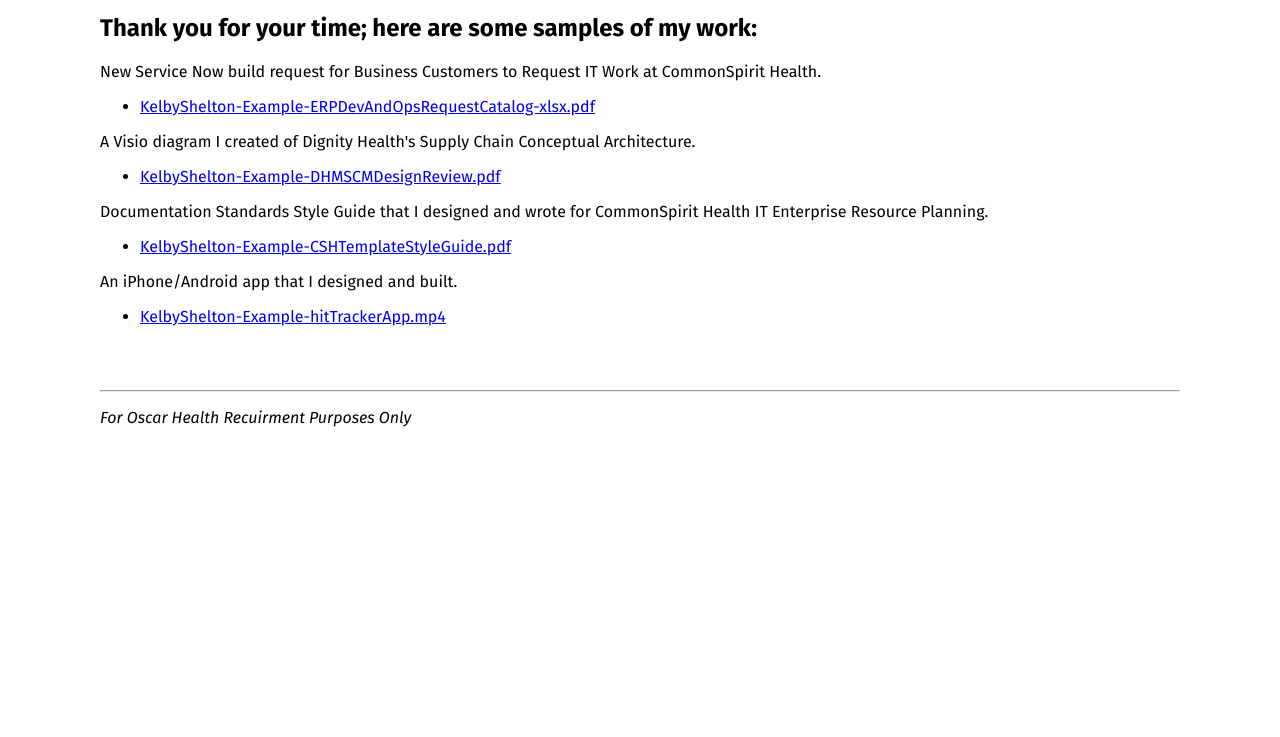
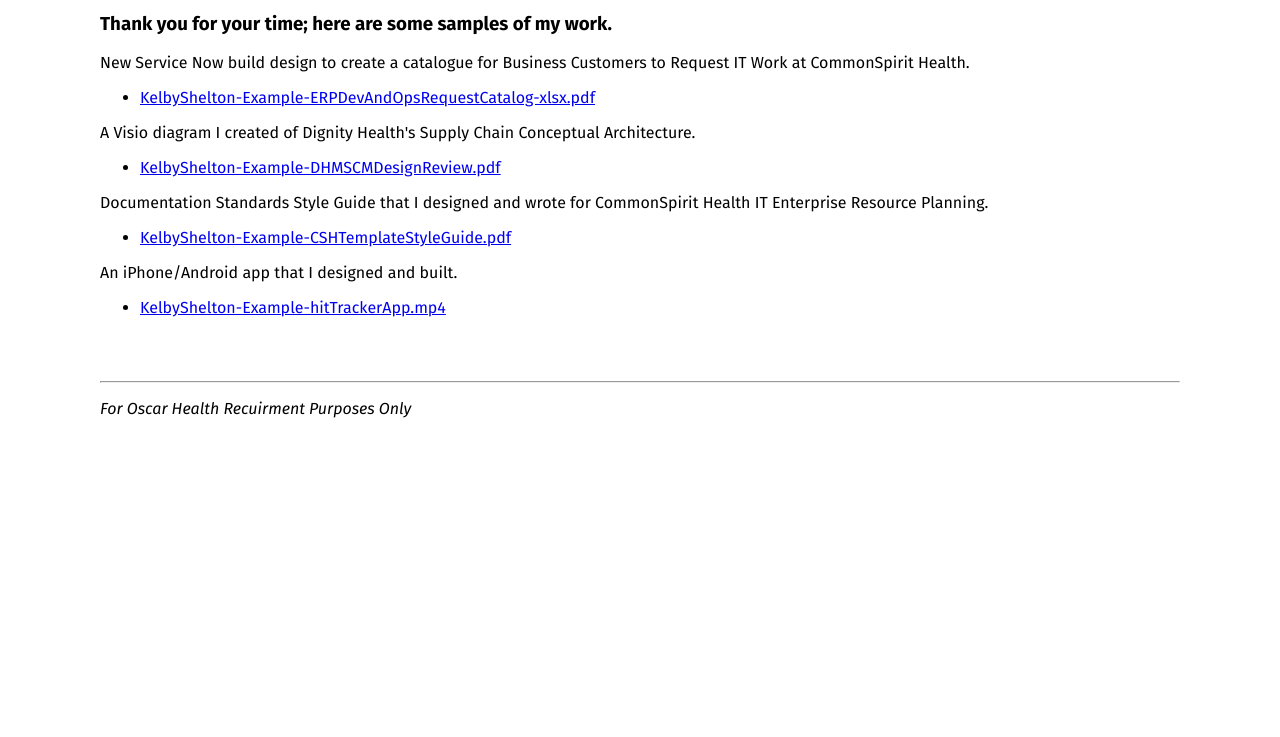
Before and after one commit to Kalcitus/kalcitus.github.io, a plain HTML site: page UIDesignExamples.html in a window 1280 px wide. Shown: the part 63-800 px from the top of the page. Drawn offline with Linux system fonts and the light colour scheme.

Commit message:
Update UIDesignExamples.html

```diff
--- a/UIDesignExamples.html
+++ b/UIDesignExamples.html
@@ -18,8 +18,8 @@
         <div class="header">
             <h1>Kelby Shelton - UI Design Examples for Oscar Health</h1>
         </div>
-          <h2>Thank you for your time; here are some samples of my work:</h2>
-          <p class="contentType">New Service Now build request for Business Customers to Request IT Work at CommonSpirit Health.
+        <h3>Thank you for your time; here are some samples of my work.</h3>
+        <p class="contentType">New Service Now build design to create a catalogue for Business Customers to Request IT Work at CommonSpirit Health.
             <ul>
                 <li><a href=https://github.com/Kalcitus/kalcitus.github.io/blob/main/Kelby%20Shelton%20Example%20Work/KelbyShelton-Example-ERPDevAndOpsRequestCatalog-xlsx.pdf>KelbyShelton-Example-ERPDevAndOpsRequestCatalog-xlsx.pdf</a>
                 </li>
```
Lines whose indentation alone changed are shown as unchanged.
